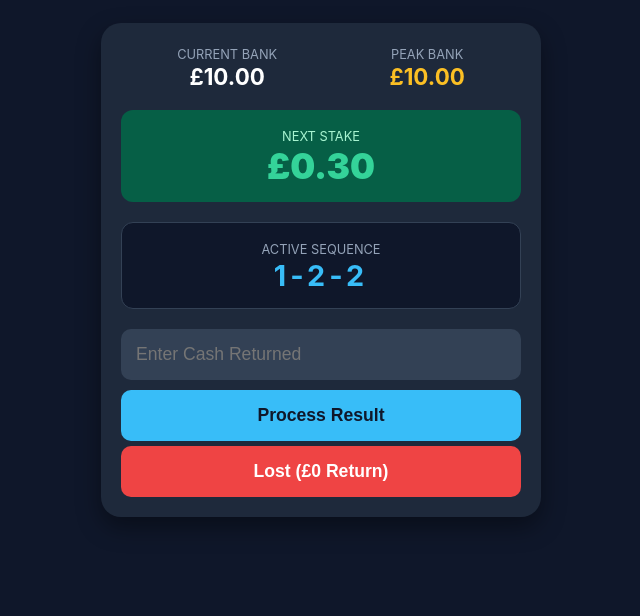
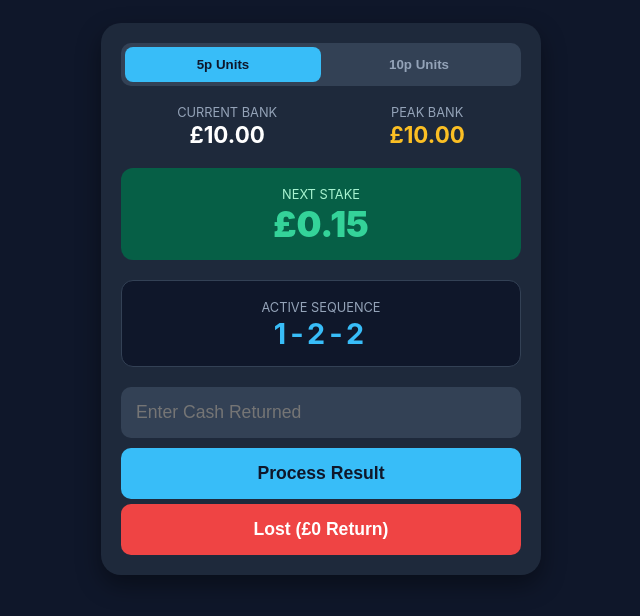
Before and after one commit to jobsaboba/jacobs-ladder, a plain HTML site: page index.html in a window 1280 px wide. Shown: the whole page, without its empty margins (319-959 px from the left). Drawn offline with Linux system fonts and the light colour scheme.

Commit message:
Update index.html

```diff
--- a/index.html
+++ b/index.html
@@ -12,8 +12,14 @@
         .sequence-text { font-size: 1.8rem; letter-spacing: 4px; color: #38bdf8; font-weight: bold; }
         .bet-display { background: #065f46; padding: 15px; border-radius: 12px; margin-bottom: 20px; }
         .bet-val { font-size: 2.2rem; font-weight: 900; color: #34d399; }
+
+        /* Unit Selector Styling */
+        .unit-selector { display: flex; background: #334155; border-radius: 10px; margin-bottom: 15px; padding: 4px; }
+        .unit-btn { flex: 1; padding: 10px; border-radius: 8px; border: none; background: transparent; color: #94a3b8; cursor: pointer; font-weight: bold; transition: 0.3s; }
+        .unit-btn.active { background: #38bdf8; color: #0f172a; }
+
         input { width: 100%; padding: 15px; box-sizing: border-box; border-radius: 10px; border: none; margin-bottom: 10px; font-size: 1.1rem; background: #334155; color: white; }
-        button { width: 100%; padding: 15px; border-radius: 10px; border: none; font-weight: bold; font-size: 1.1rem; cursor: pointer; transition: 0.2s; }
+        button.action-btn { width: 100%; padding: 15px; border-radius: 10px; border: none; font-weight: bold; font-size: 1.1rem; cursor: pointer; transition: 0.2s; }
         .btn-process { background: #38bdf8; color: #0f172a; }
         .btn-zero { background: #ef4444; color: white; margin-top: 5px; }
     </style>
@@ -21,6 +27,11 @@
 <body>
 
 <div class="card">
+    <div class="unit-selector">
+        <button id="u5" class="unit-btn active" onclick="setUnit(0.05, 'u5')">5p Units</button>
+        <button id="u10" class="unit-btn" onclick="setUnit(0.10, 'u10')">10p Units</button>
+    </div>
+
     <div class="bank-box">
         <div><span class="stat-label">Current Bank</span><span class="stat-val">£<span id="curBank">0.00</span></span></div>
         <div><span class="stat-label">Peak Bank</span><span class="stat-val" style="color: #fbbf24;">£<span id="maxBank">0.00</span></span></div>
@@ -37,15 +48,23 @@
     </div>
 
     <input type="number" id="cashReturn" placeholder="Enter Cash Returned" step="0.01">
-    <button class="btn-process" onclick="processRace()">Process Result</button>
-    <button class="btn-zero" onclick="document.getElementById('cashReturn').value=0; processRace();">Lost (£0 Return)</button>
+    <button class="action-btn btn-process" onclick="processRace()">Process Result</button>
+    <button class="action-btn btn-zero" onclick="document.getElementById('cashReturn').value=0; processRace();">Lost (£0 Return)</button>
 </div>
 
 <script>
     let sequence = [1, 2, 2];
     let currentBank = 10.00;
     let maxBank = 10.00;
-    const unit = 0.10;
+    let unit = 0.05; // Defaulted to 5p
+
+    function setUnit(val, btnId) {
+        unit = val;
+        // Update UI buttons
+        document.querySelectorAll('.unit-btn').forEach(btn => btn.classList.remove('active'));
+        document.getElementById(btnId).classList.add('active');
+        updateUI();
+    }
 
     function updateUI() {
         document.getElementById('seqDisplay').innerText = sequence.join('-');
@@ -57,8 +76,6 @@
 
     function processRace() {
         let inputField = document.getElementById('cashReturn');
-
-        // 1. PROTECTION: If box is empty, don't do anything
         if (inputField.value.trim() === "") return;
 
         let cashReturned = parseFloat(inputField.value);
@@ -67,14 +84,11 @@
 
         currentBank = (currentBank - stakeAmount) + cashReturned;
 
-        // 2. LOGIC:
         if (currentBank > (maxBank + 0.001)) {
-            // New High: Full Reset
             maxBank = currentBank;
             sequence = [1, 2, 2];
         }
         else if (cashReturned > (stakeAmount + 0.001)) {
-            // Win but no new high: Shrink sequence
             if (sequence.length <= 2) {
                 sequence = [1, 2, 2];
             } else {
@@ -83,7 +97,6 @@
             }
         }
         else {
-            // Loss: Add stake to end
             sequence.push(betUnits);
         }
 
```
